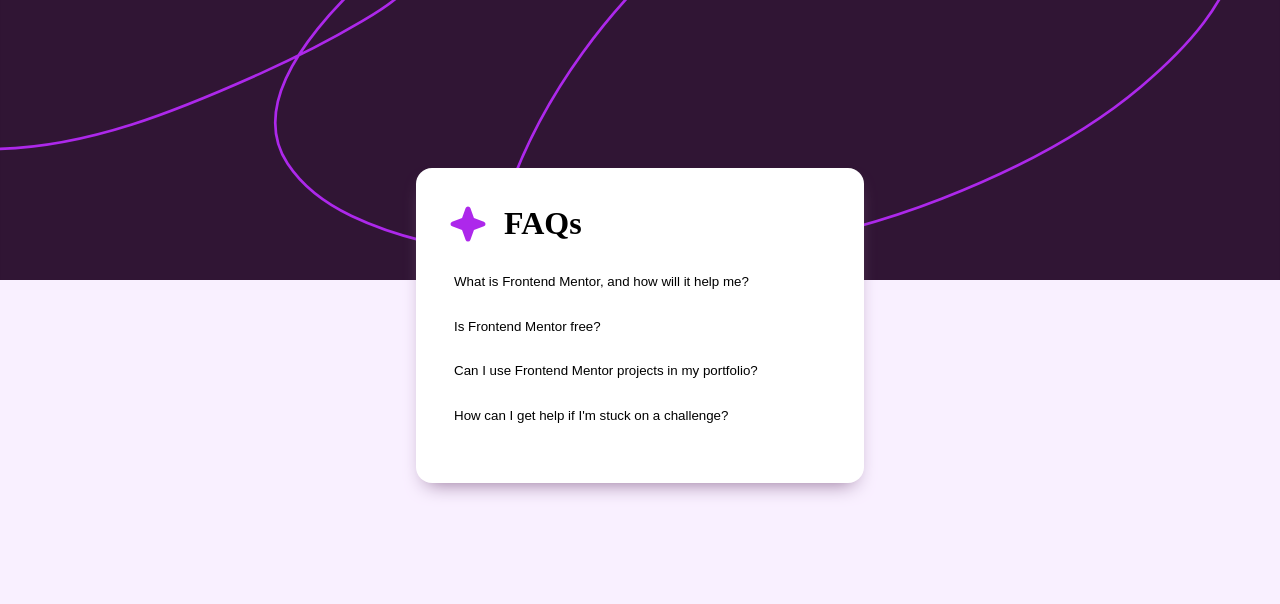
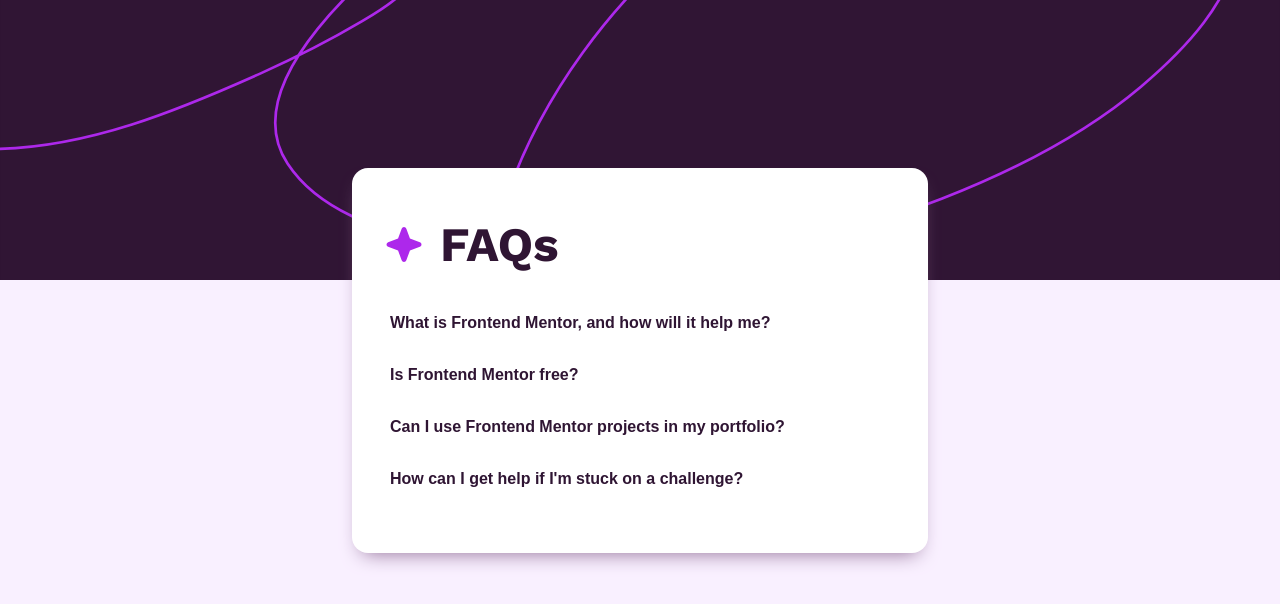
Before and after one commit to athallie/FrontendMentor-FAQPage, a plain HTML site: page index.html in a window 1280 px wide. Drawn offline with nearby package versions, Linux system fonts and the light colour scheme.

Commit message:
modified font

```diff
--- a/index.html
+++ b/index.html
@@ -8,6 +8,11 @@
 
   <link rel="icon" type="image/png" sizes="32x32" href="./assets/images/favicon-32x32.png">
   <link rel="stylesheet" href="styles/styles.css"/>
+
+  <!-- Fonts -->
+  <link rel="preconnect" href="https://fonts.googleapis.com">
+  <link rel="preconnect" href="https://fonts.gstatic.com" crossorigin>
+  <link href="https://fonts.googleapis.com/css2?family=Work+Sans:wght@400;600;700&display=swap" rel="stylesheet">
 
   <title>Frontend Mentor | FAQ accordion</title>
 </head>
--- a/styles/styles.scss
+++ b/styles/styles.scss
@@ -1,6 +1,15 @@
+/* Fonts */
+/* @font-face {
+    font-family: "WorkSans";
+    src: url(/assets/fonts/WorkSans-VariableFont_wght.ttf) format("truetype");
+    font-weight: 400 700;
+    font-style: normal;
+} */
+
 body {
     background-color: hsl(275, 100%, 97%);
     margin: 0;
+    font-family: "Work Sans", sans-serif;
 }
 
 main {
@@ -35,18 +44,26 @@ main {
     position: relative;
     bottom: 7em;
 
-    width: 30%;
+    width: 40%;
 
     #accordion-header {
         display: flex;
         column-gap: 1em;
         margin-bottom: .5em;
+        h1 {
+            font-weight: 700;
+            font-size: 3rem;
+            color: hsl(292, 42%, 14%);
+        }
     }
 
     #accordion-list {
         .accordion-item {
             .accordion-item-button {
                 margin-bottom: 2em;
+                color: hsl(292, 42%, 14%);
+                font-weight: 600;
+                font-size: 1rem;
 
                 cursor: pointer;
                 border: none;
@@ -56,10 +73,13 @@ main {
             }
 
             .active, .accordion-item-button:hover {
-                color: hsl(292, 16%, 49%);
+                color: hsl(282, 72, 51);
             }
 
             .accordion-item-panel {
+                font-weight: 400;
+                font-size: 1rem;
+                color: hsl(292, 16%, 49%);
                 display: none;
                 overflow: hidden;
                 margin-bottom: 2.5em;
```
Also changed, not shown: styles/styles.css, 1 other file.
